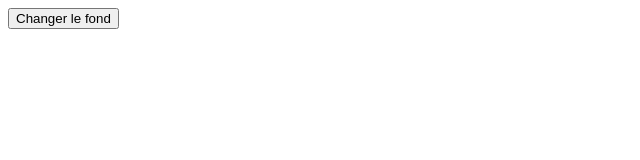
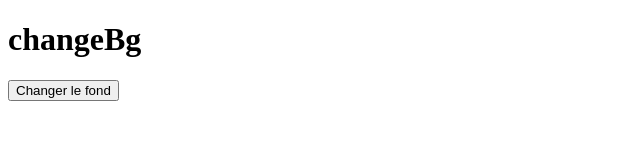
Before and after one commit to Testers7777/changeBg, a plain HTML site: page src/index.html in a window 1280 px wide. Shown: the whole page, without its empty margins (0-640 px from the left). Drawn offline with Linux system fonts and the light colour scheme.

Commit message:
Update index.html

```diff
--- a/src/index.html
+++ b/src/index.html
@@ -7,6 +7,7 @@
     <title>Document</title>
 </head>
 <body id='body' class="white">
+    <h1>changeBg</h1>
     <button id="bg">Changer le fond</button>
       <script src="script.js"></script>
 </body>
```
